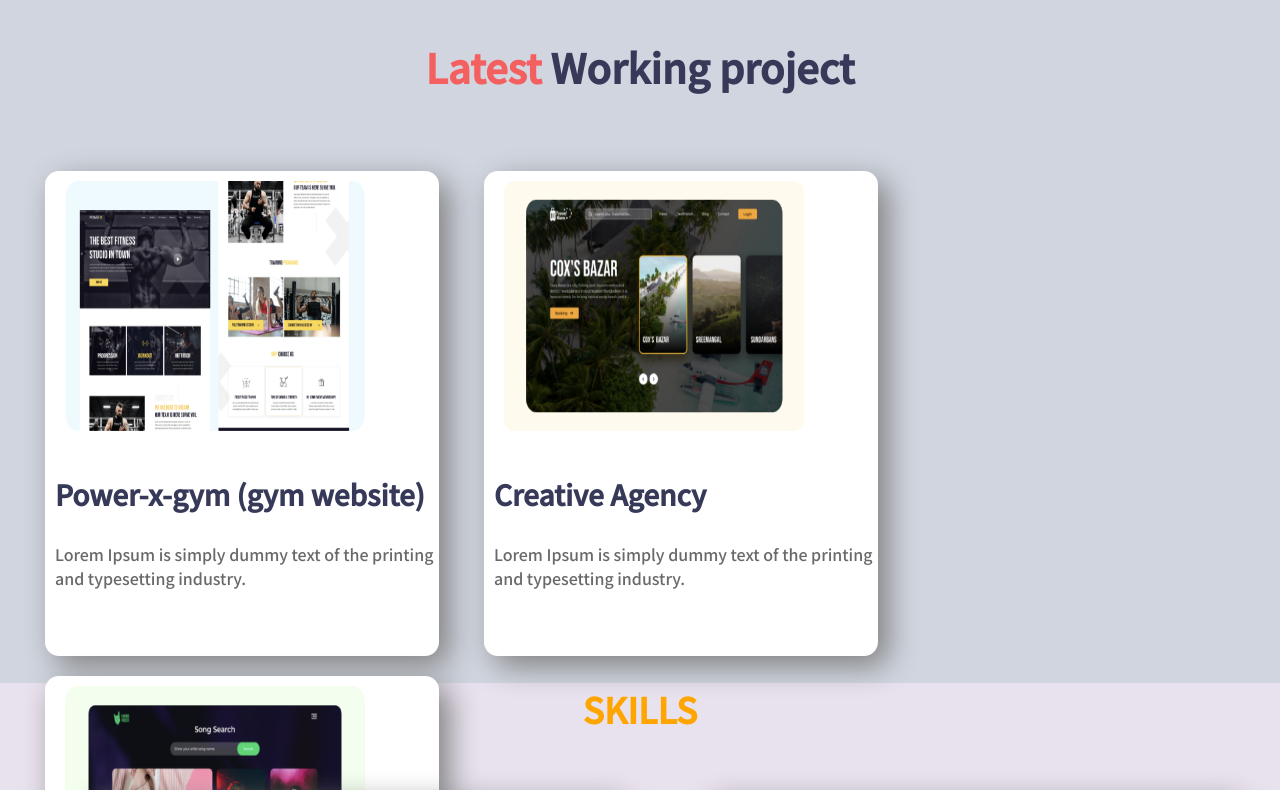
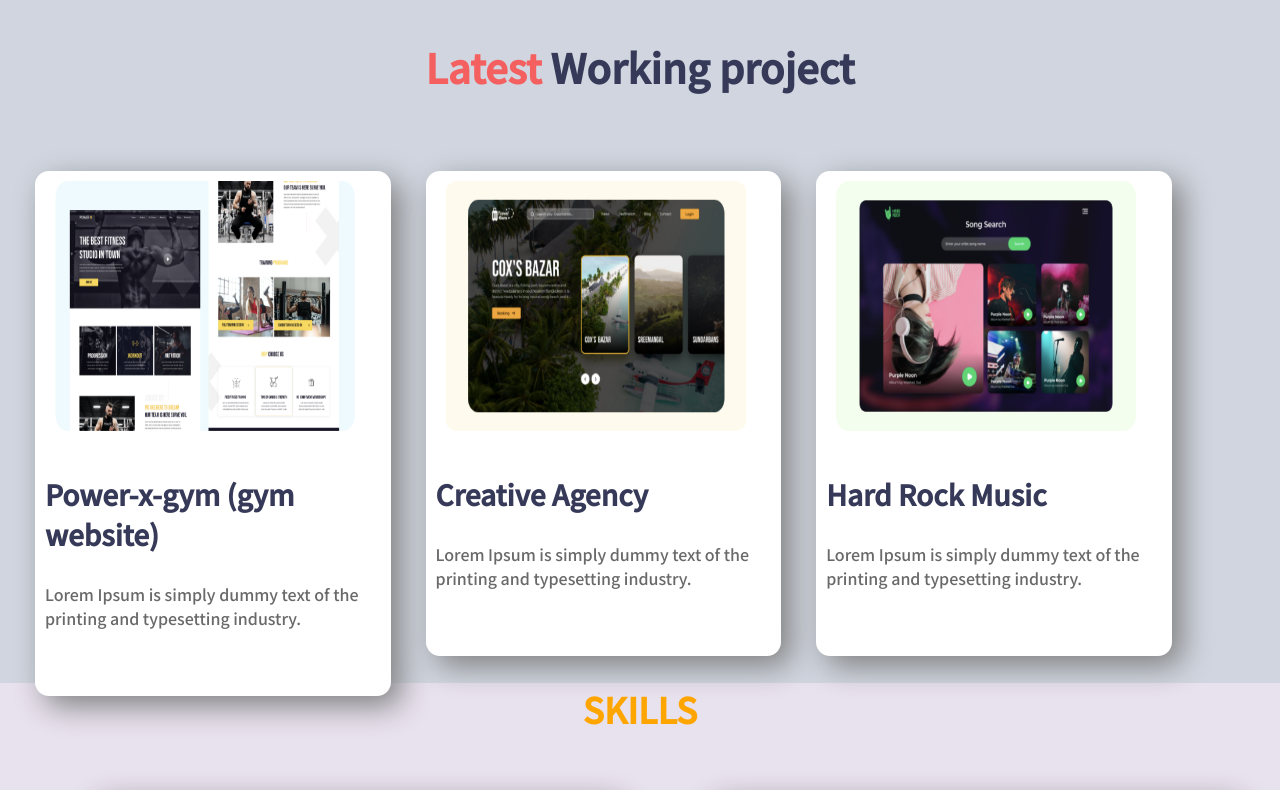
Before and after one commit to naqib74/personal-portfolio, a plain HTML site: page index.html in a window 1280 px wide. Shown: the part 1397-2187 px from the top of the page. Drawn offline with Linux system fonts and the light colour scheme.

Commit message:
personal

```diff
--- a/style.css
+++ b/style.css
@@ -68,10 +68,10 @@ h2{
 }
 .project{
     box-shadow: 10px 10px 30px gray;
-    width: 30%;
+    width: 27%;
     padding-left: 10px;
     background: white;
-    margin-left: 45px;
+    margin-left: 35px;
     margin-bottom: 20px;
     float: left;
     border-radius: 14px;
```
